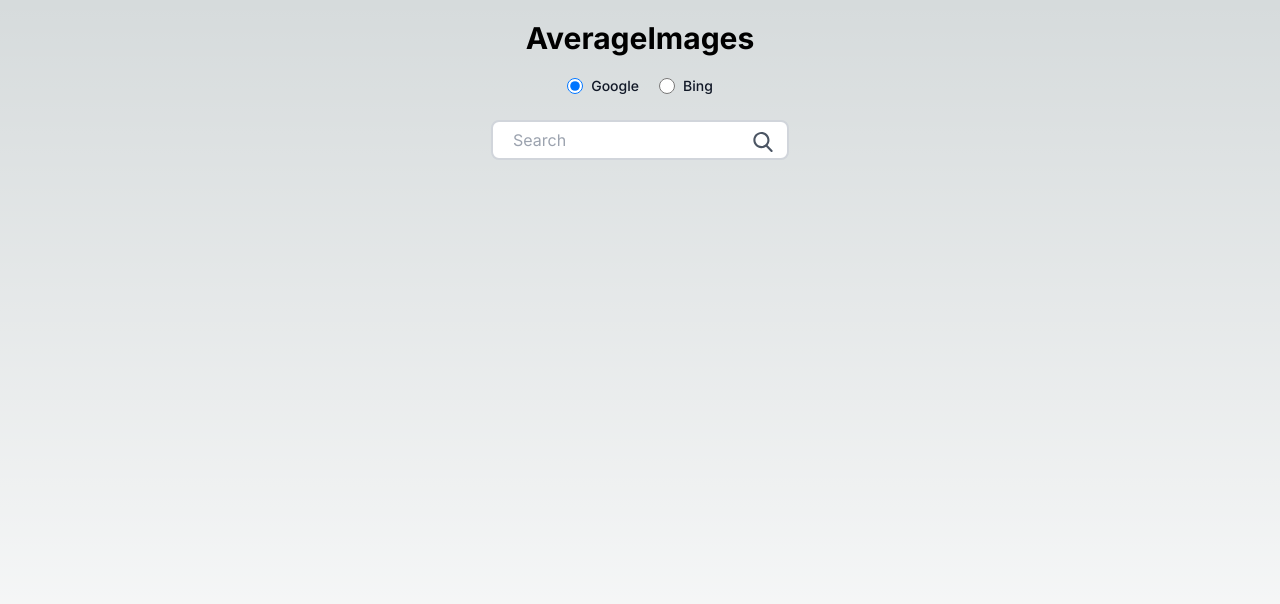
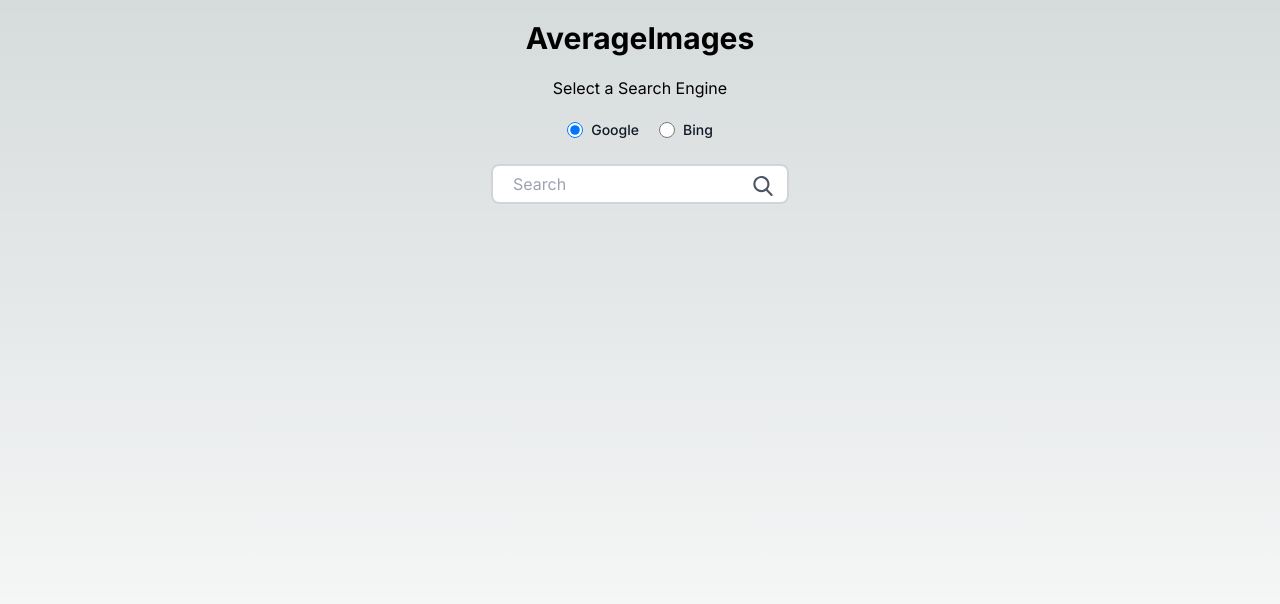
Before and after one commit to Qewertyy/AverageImages, a Next.js app: page / in a window 1280 px wide. Shown: the top 604 px of the page. Built offline with nearby package versions, Linux system fonts and the light colour scheme.

Commit message:
Add search engine selection prompt

```diff
--- a/src/app/page.tsx
+++ b/src/app/page.tsx
@@ -29,6 +29,7 @@
   return (
     <main className="flex min-h-screen flex-col items-center pt-5 gap-5">
       <h1 className="text-3xl font-bold">AverageImages</h1>
+      <p>Select a Search Engine</p>
       <div className="flex items-center flex-row justify-center gap-5">
         <div className="flex items-center">
           <input
```
